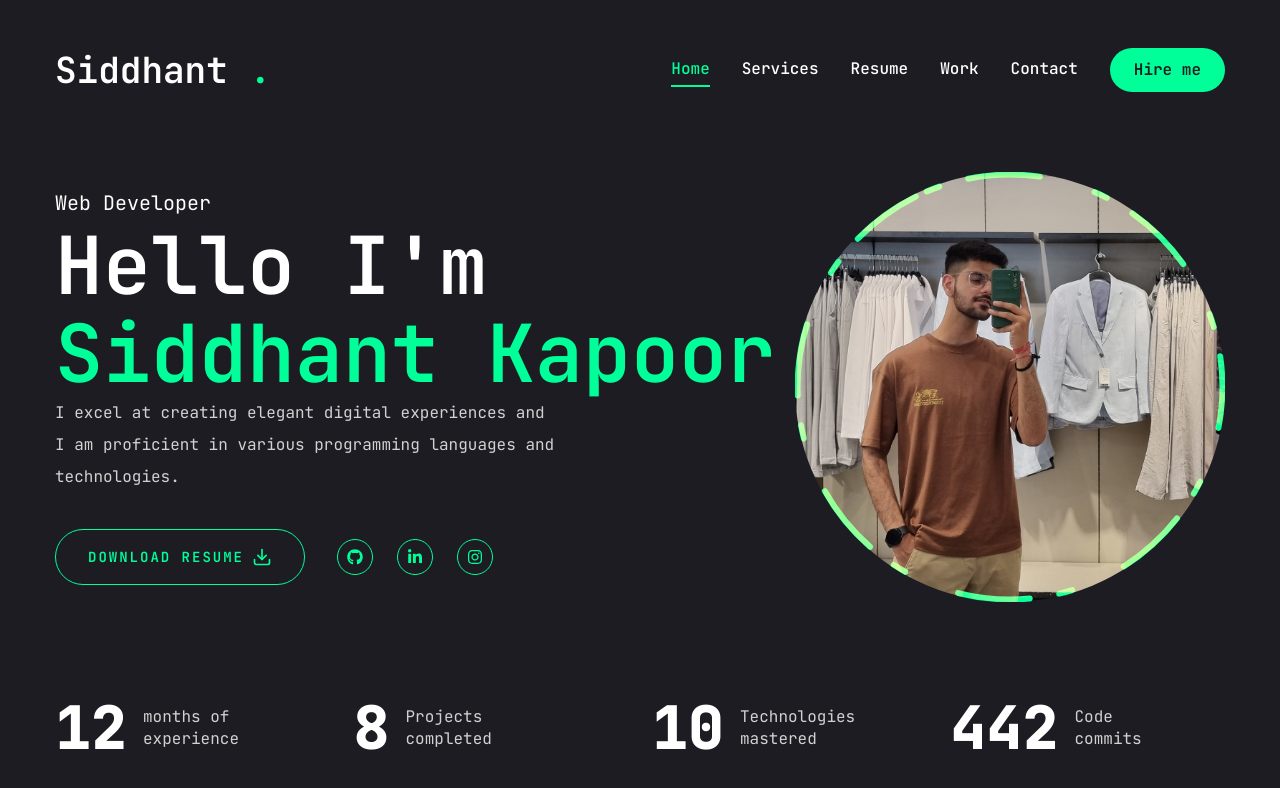
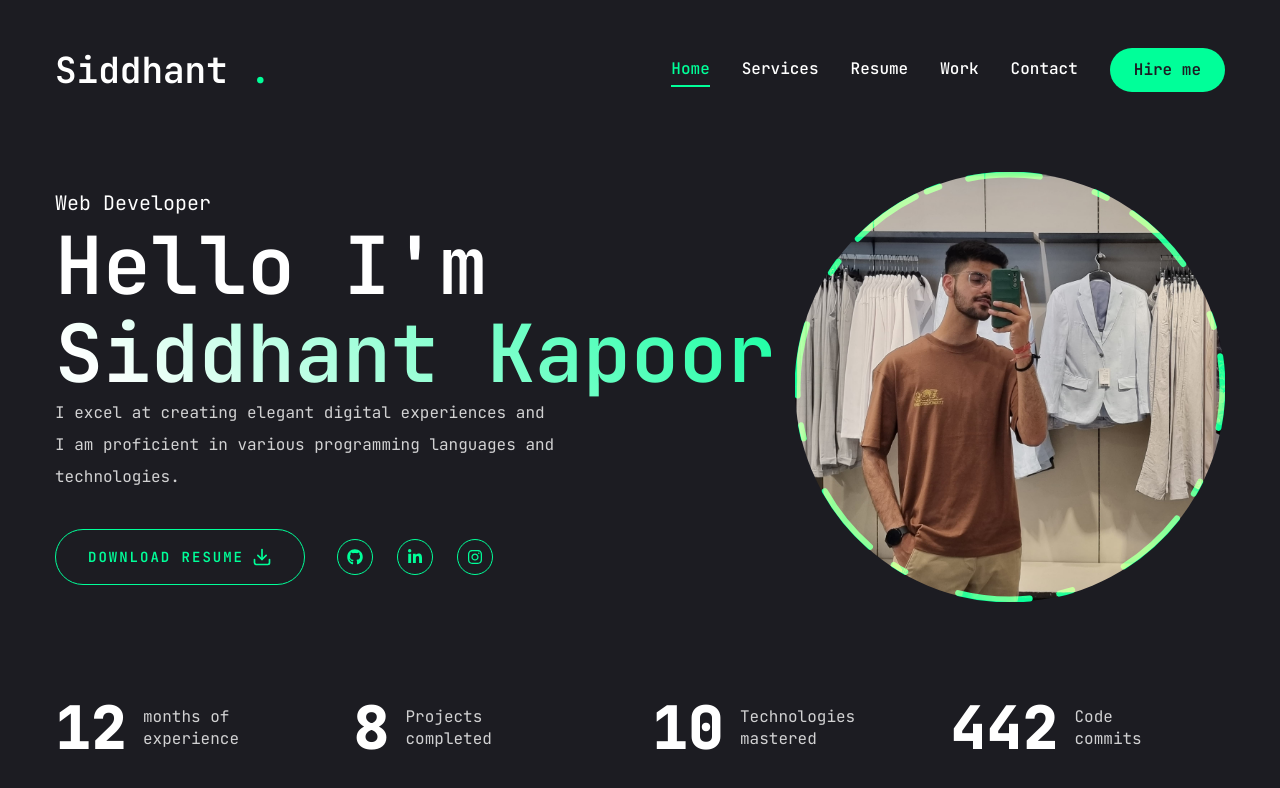
Before and after one commit to siddhx579/portfolio, a Next.js app: page / in a window 1280 px wide. Shown: the top 788 px of the page. Built offline with nearby package versions, Linux system fonts and the light colour scheme.

Commit message:
Update page.jsx

```diff
--- a/app/page.jsx
+++ b/app/page.jsx
@@ -13,7 +13,7 @@ const Home = () => {
             <span className="text-xl">Web Developer</span>
             <h1 className="h1">
               Hello I&apos;m <br />
-              <span className="text-accent">Siddhant Kapoor</span>
+              <span className="animated-gradient">Siddhant Kapoor</span>
             </h1>
             <p className="max-w-[500px] mb-9 text-white/80">
               I excel at creating elegant digital experiences and I am proficient in various programming languages and technologies.
```
